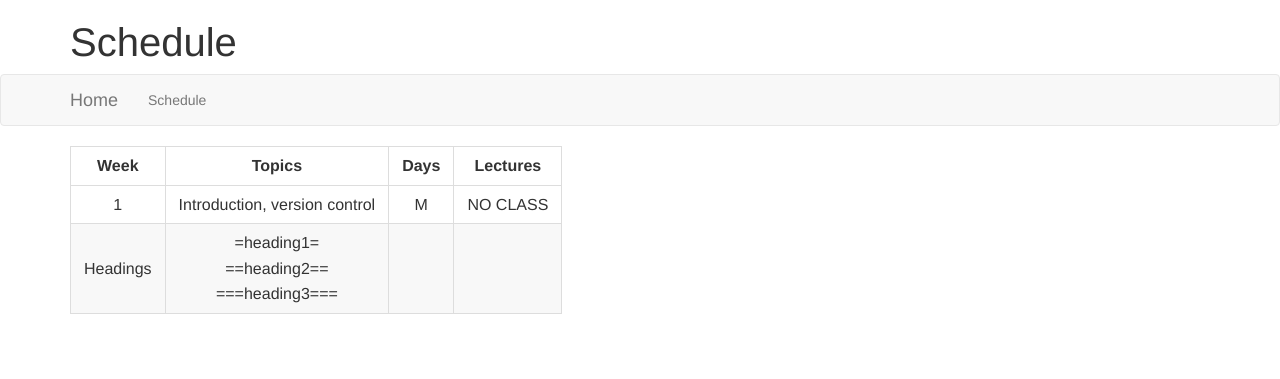
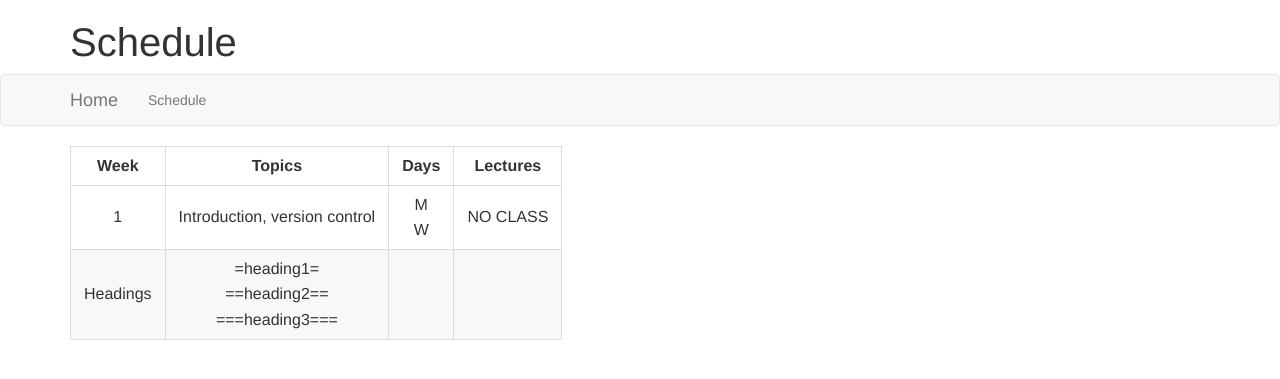
Before and after one commit to xuwd11/cs207_Weidong_Xu, a Jekyll site: the page built from schedule.md, in a window 1280 px wide. Shown: the top 379 px of the page. Built offline with Jekyll 4.4.1, drawn with Linux system fonts in a browser that asks for light colours; nearby versions of some CDN libraries.

Commit message:
Fixed typo in Days.

```diff
--- a/schedule.md
+++ b/schedule.md
@@ -5,5 +5,5 @@ layout: default
 
 | Week  | Topics                        | Days     | Lectures |
 | :---: | :---:                         | :---:    | :---:    |
-| 1     | Introduction, version control | M<br><W> | NO CLASS |
+| 1     | Introduction, version control | M<br>W | NO CLASS |
 | Headings | =heading1=<br>==heading2==<br>===heading3=== |
```
